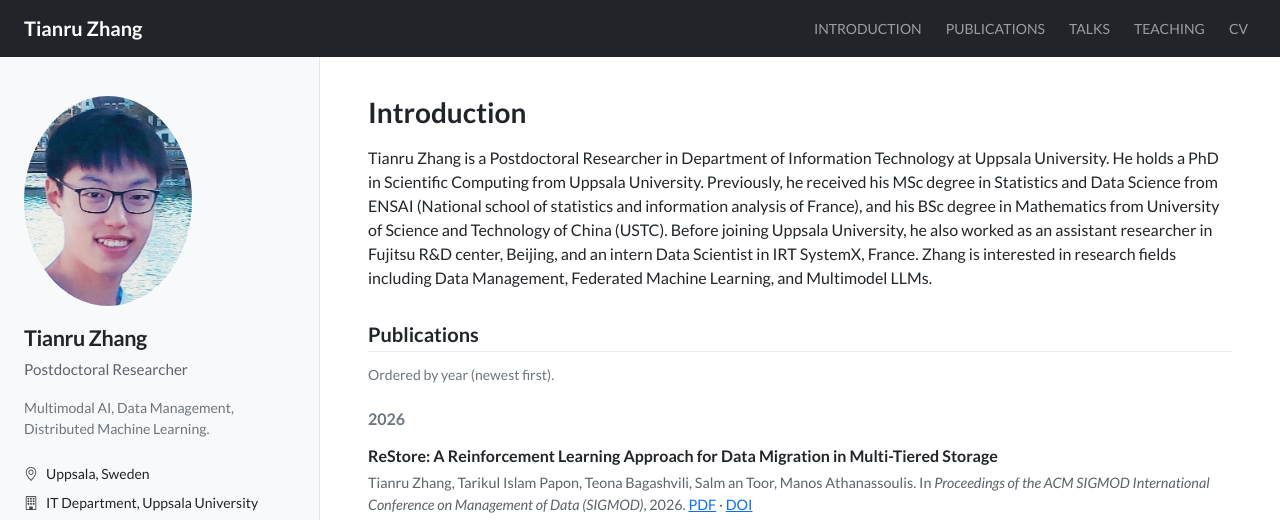
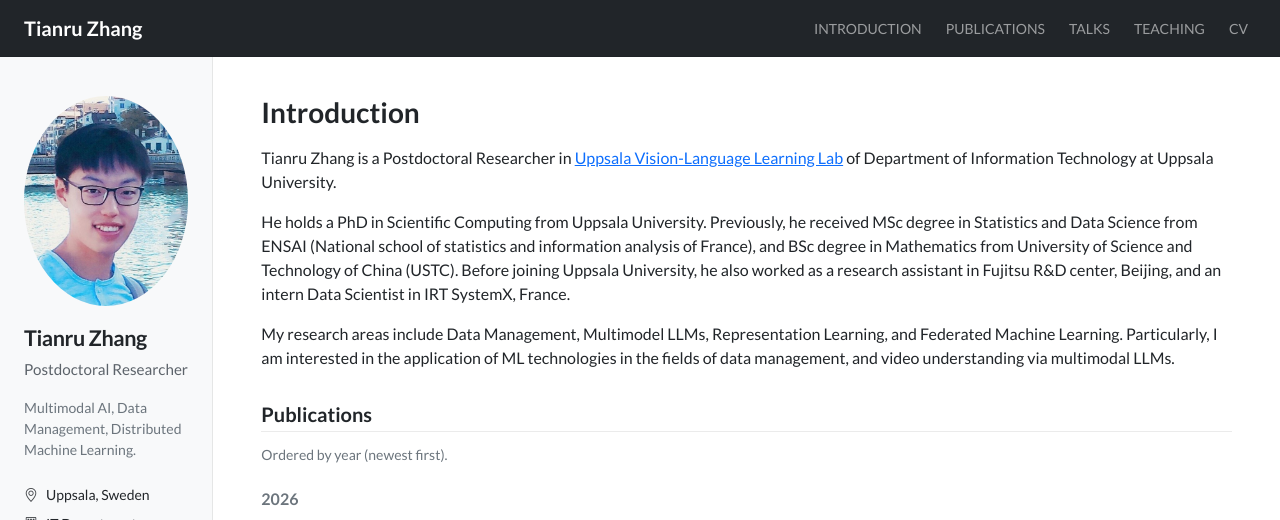
Before and after one commit to JSFRi/jsfri.github.io, a plain HTML site: page index.html in a window 1280 px wide. Shown: the top 520 px of the page. Drawn offline with nearby package versions, Linux system fonts and the light colour scheme.

Commit message:
Update 2604

```diff
--- a/css/site.css
+++ b/css/site.css
@@ -39,7 +39,7 @@ section[id] {
   max-width: 100%;
   object-fit: cover;
   /* Slightly left of center reframes the crop (tweak 40–50% if needed) */
-  object-position: 43% center;
+  object-position: 40% center;
   border-radius: 50%;
 }
 
--- a/index.html
+++ b/index.html
@@ -33,10 +33,10 @@
 
   <div class="container-fluid px-0">
     <div class="row g-0">
-      <!-- Sidebar ~1/4 (3/12) -->
-      <aside class="col-lg-3 sidebar py-4 py-lg-5 px-4 px-lg-4">
+      <!-- Sidebar ~1/6 (2/12) -->
+      <aside class="col-lg-2 sidebar py-4 py-lg-5 px-4 px-lg-4">
         <div class="sidebar-sticky">
-          <img class="portrait d-block mx-auto mx-lg-0 mb-3" src="img/tianru.jpg" width="168" height="210" alt="Tianru Zhang">
+          <img class="portrait d-block mx-auto mx-lg-0 mb-3" src="img/Picture_Tianru.jpg" width="168" height="210" alt="Tianru Zhang">
           <p class="sidebar-name text-center text-lg-start mb-1">Tianru Zhang</p>
           <p class="sidebar-title text-center text-lg-start mb-3">Postdoctoral Researcher</p>
           <p class="small text-secondary text-center text-lg-start mb-4">
@@ -69,17 +69,22 @@
         </div>
       </aside>
 
-      <!-- Main ~3/4 (9/12) -->
-      <main class="col-lg-9 py-4 py-lg-5 px-4 px-lg-5 main-content">
+      <!-- Main ~4/6 (10/12) -->
+      <main class="col-lg-10 py-4 py-lg-5 px-4 px-lg-5 main-content">
         <section id="introduction">
           <h1>Introduction</h1>
           <p>
-            Tianru Zhang is a Postdoctoral Researcher in Department of Information Technology at Uppsala University.
+            Tianru Zhang is a Postdoctoral Researcher in <a href="https://www.ektavats.se/">Uppsala Vision-Language Learning Lab</a> of Department of Information Technology at Uppsala University.
+          </p>
+          <p>
             He holds a PhD in Scientific Computing from Uppsala University.
-            Previously, he received his MSc degree in Statistics and Data Science from ENSAI (National school of statistics and information analysis of France),
-            and his BSc degree in Mathematics from University of Science and Technology of China (USTC).
-            Before joining Uppsala University, he also worked as an assistant researcher in Fujitsu R&D center, Beijing, and an intern Data Scientist in IRT SystemX, France.
-            Zhang is interested in research fields including Data Management, Federated Machine Learning, and Multimodel LLMs.
+            Previously, he received MSc degree in Statistics and Data Science from ENSAI (National school of statistics and information analysis of France),
+            and BSc degree in Mathematics from University of Science and Technology of China (USTC).
+            Before joining Uppsala University, he also worked as a research assistant in Fujitsu R&D center, Beijing, and an intern Data Scientist in IRT SystemX, France.
+          </p>
+          <p>
+            My research areas include Data Management, Multimodel LLMs, Representation Learning, and Federated Machine Learning.
+            Particularly, I am interested in the application of ML technologies in the fields of data management, and video understanding via multimodal LLMs.
           </p>
         </section>
 
@@ -157,8 +162,12 @@
         <section id="teaching">
           <h2>Teaching</h2>
           <ul>
-            <li><strong>Semester Year</strong> — Course code: Course name (role: TA / instructor)</li>
-            <li><strong>Semester Year</strong> — Another course</li>
+            <li><strong>2025</strong> — 1RT730: Large Language Models and Societal Consequences of Artificial Intelligence (role: seminar on LLM trustworthiness / TA)</li>
+            <li><strong>2024</strong> — 1TD184: Optimization (role: TA)</li>
+            <li><strong>2024</strong> — 1DT069: Data Engineering 1 (role: lecturer)</li>
+            <li><strong>2023</strong> — 1DT069: Data Engineering 1 (role: lecturer / TA)</li>
+            <li><strong>2022</strong> — 1DT069: Data Engineering 1 (role: lecturer / TA)</li>
+            <li><strong>2021</strong> — 1DT069: Data Engineering 1 (role: TA)</li>
           </ul>
         </section>
 
```
Also changed, not shown: img/Picture_Tianru.jpg (added), 1 other file.
